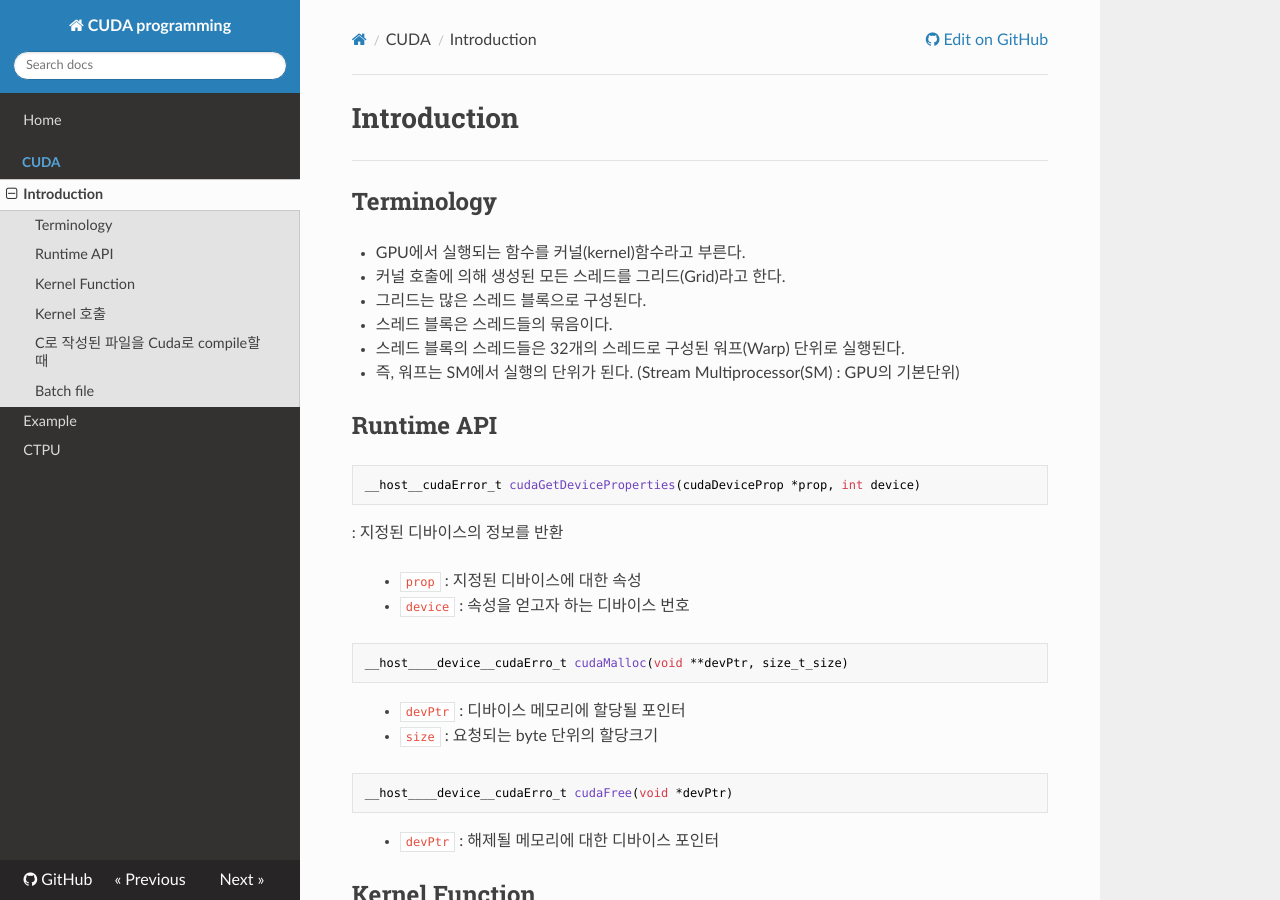
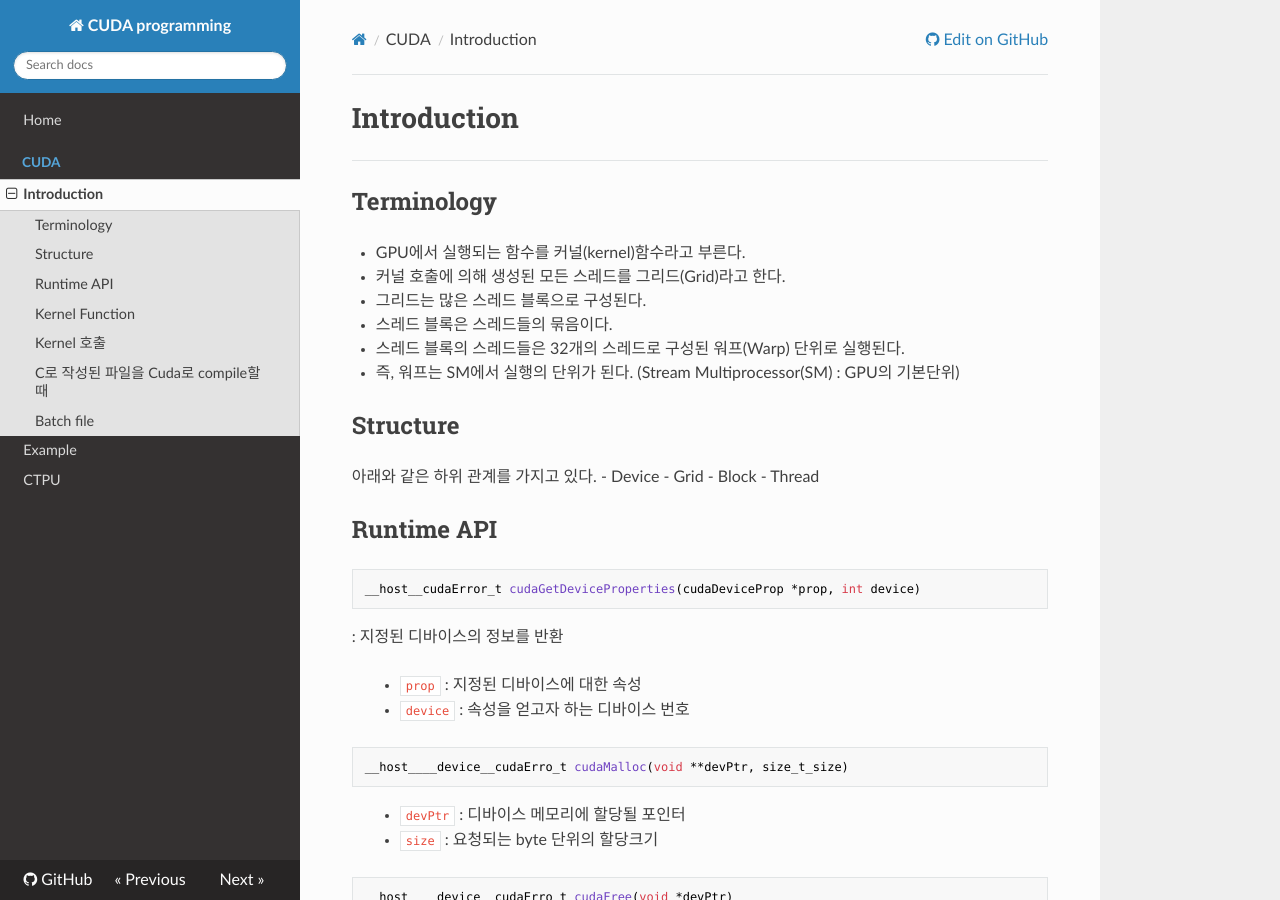
Before and after one commit to WonyoungCho/CUDA, an MkDocs documentation site: the page built from docs/CUDA_int.md, in a window 1280 px wide and 900 px high. Built offline with MkDocs 1.6.1, drawn with Linux system fonts in a browser that asks for light colours; nearby versions of some CDN libraries; old or Windows-style settings are respelled for this version of MkDocs.

Commit message:
Update CUDA_int.md

````diff
--- a/docs/CUDA_int.md
+++ b/docs/CUDA_int.md
@@ -8,6 +8,13 @@
 - 스레드 블록은 스레드들의 묶음이다.
 - 스레드 블록의 스레드들은 32개의 스레드로 구성된 워프(Warp) 단위로 실행된다.
 - 즉, 워프는 SM에서 실행의 단위가 된다. (Stream Multiprocessor(SM) : GPU의 기본단위)
+
+## Structure
+아래와 같은 하위 관계를 가지고 있다.
+- Device
+- Grid
+- Block
+- Thread
 
 ## Runtime API
 ```c
````
